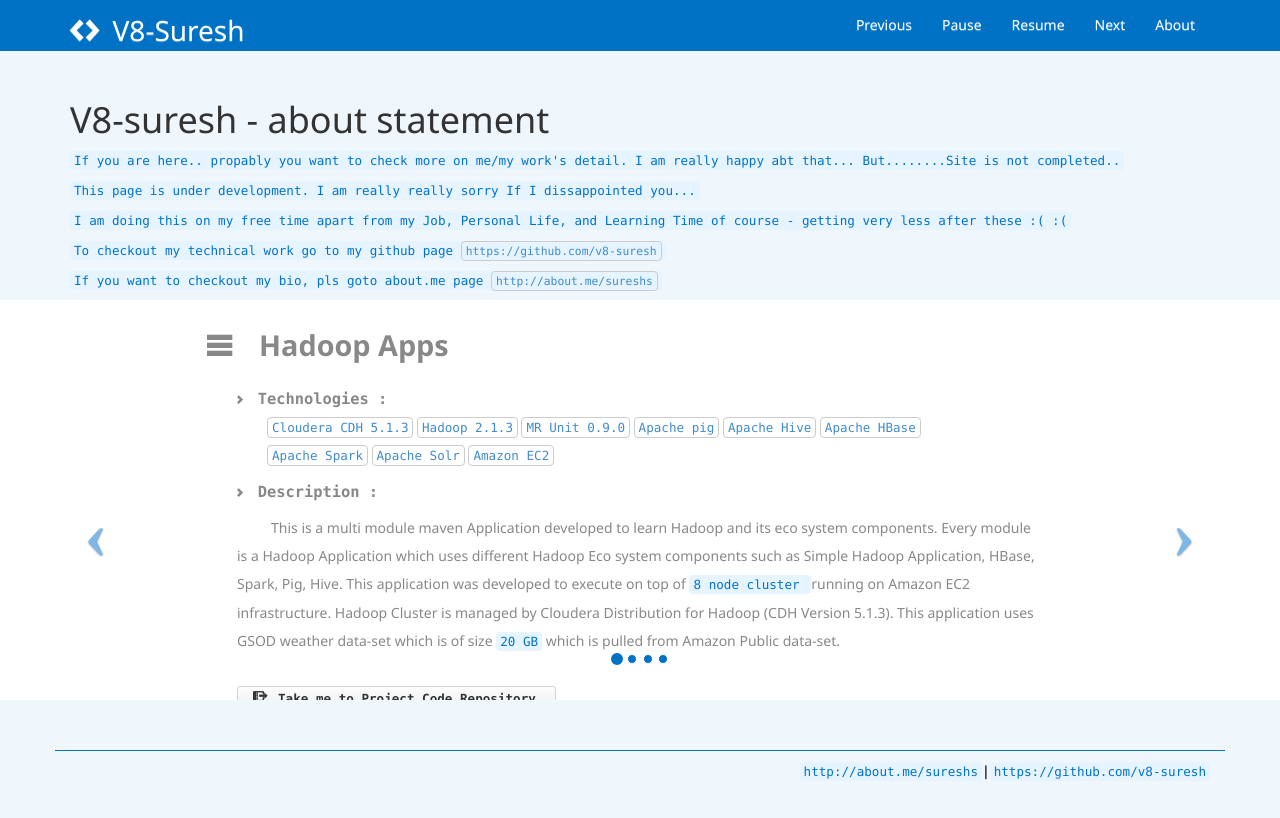
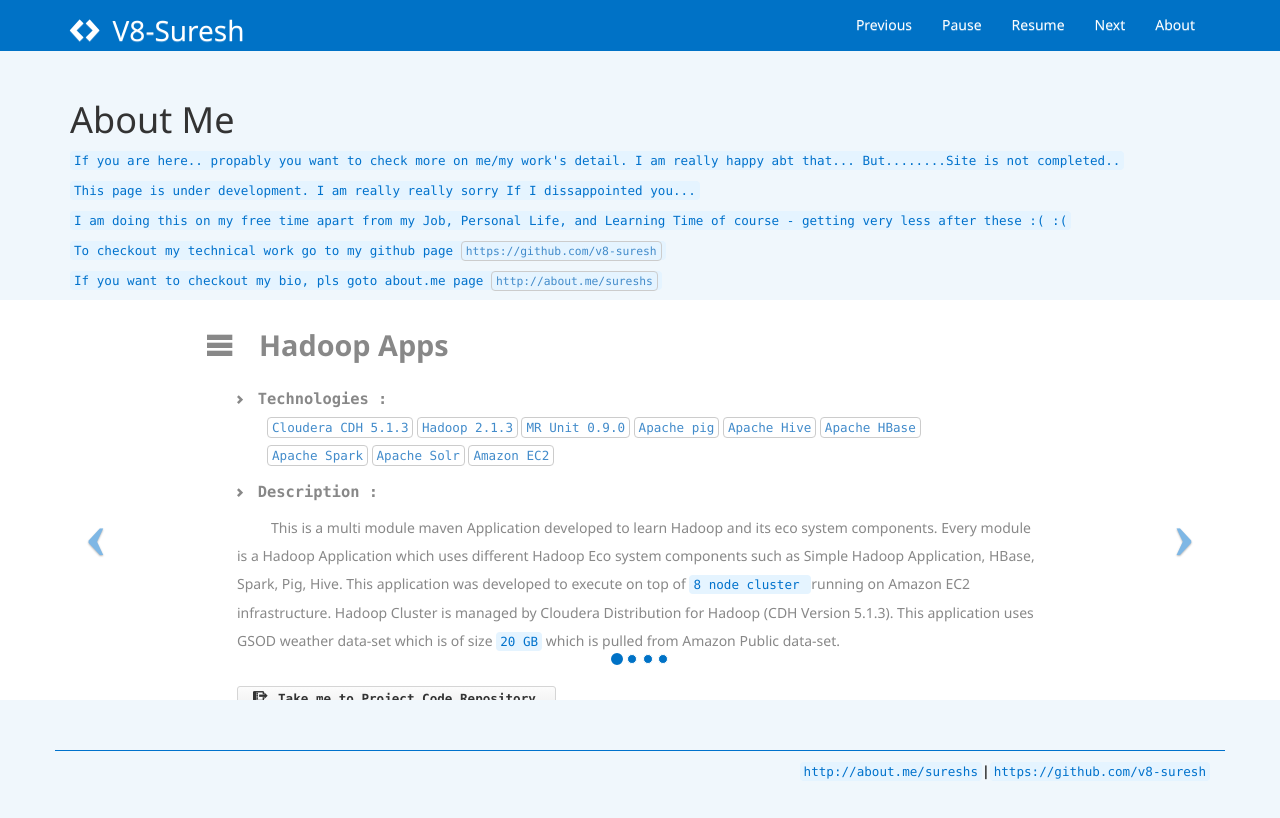
Before and after one commit to v8-suresh/v8-suresh.github.io, a plain HTML site: page index.html in a window 1280 px wide. Drawn offline with Linux system fonts and the light colour scheme.

Commit message:
Update index.html

```diff
--- a/index.html
+++ b/index.html
@@ -71,7 +71,7 @@
 
     <div id="about" class="row">
         <div class="col-lg-12">
-            <h1>V8-suresh - about statement</h1>
+            <h1>About Me</h1>
             <p><code>If you are here.. propably you want to check more on me/my work's detail. I am really happy abt that... But........Site is not completed..</code></p>
             <p><code>This page is under development. I am really really sorry If I dissappointed you... </code></p>
             <p><code>I am doing this on my free time apart from my Job, Personal Life, and Learning Time of course  - getting very less after these :( :( </code></p>
```
